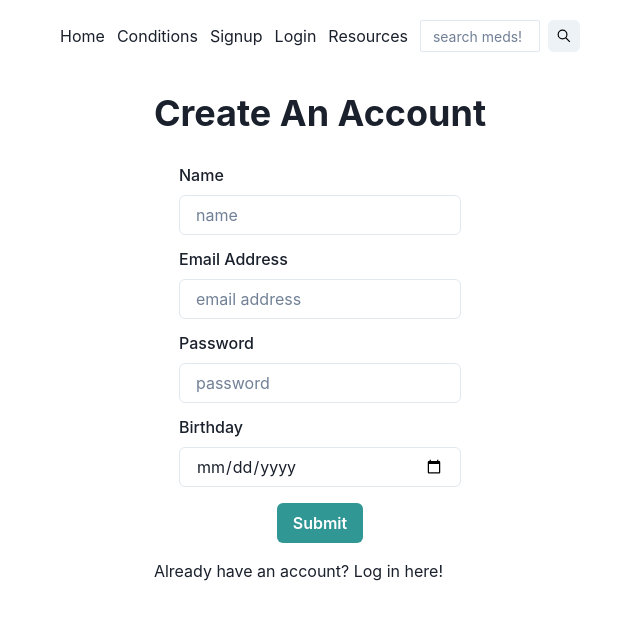
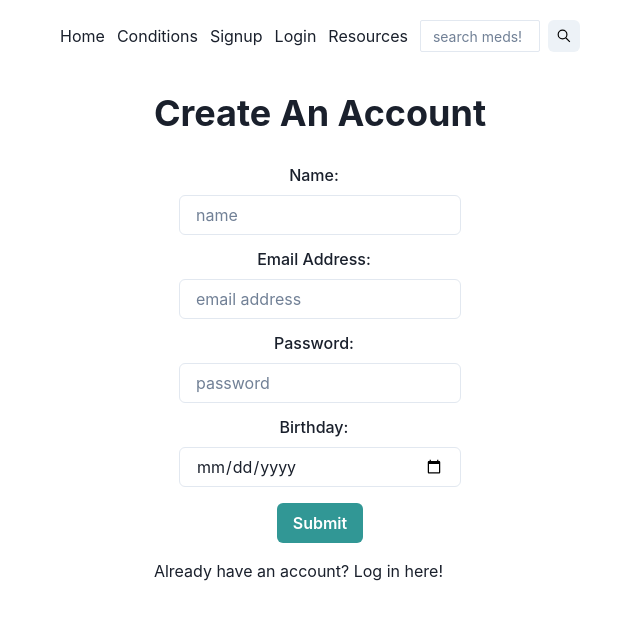
Before and after one commit to Varlotte/phase-5-project, a React (Create React App) app in the folder client/: page /signup in a window 1280 px wide. Shown: the top 620 px of the page, without its empty margins (320-960 px from the left). Built offline with nearby package versions, Linux system fonts and the light colour scheme.

Commit message:
centers text in login and signup for consistency

```diff
--- a/client/src/components/LogIn.js
+++ b/client/src/components/LogIn.js
@@ -55,7 +55,9 @@ export default function Login() {
         </Heading>
         <form onSubmit={handleSubmit(onSubmit)}>
           <FormControl mt={3} isInvalid={errors.email}>
-            <FormLabel htmlFor="email">Email Address</FormLabel>
+            <FormLabel htmlFor="email" textAlign={"center"}>
+              Email Address:
+            </FormLabel>
             <Input
               id="email"
               placeholder="email address"
@@ -73,7 +75,9 @@ export default function Login() {
           </FormControl>
 
           <FormControl mt={3} isInvalid={errors.password}>
-            <FormLabel htmlFor="password">Password</FormLabel>
+            <FormLabel htmlFor="password" textAlign={"center"}>
+              Password:
+            </FormLabel>
             <Input
               id="password"
               placeholder="password"
--- a/client/src/components/SignUp.js
+++ b/client/src/components/SignUp.js
@@ -54,7 +54,9 @@ export default function Login() {
         <Center>
           <form onSubmit={handleSubmit(onSubmit)}>
             <FormControl mt={3} isInvalid={errors.name}>
-              <FormLabel htmlFor="name">Name</FormLabel>
+              <FormLabel htmlFor="name" textAlign={"center"}>
+                Name:
+              </FormLabel>
               <Input
                 id="name"
                 placeholder="name"
@@ -71,7 +73,9 @@ export default function Login() {
               </FormErrorMessage>
             </FormControl>
             <FormControl mt={3} isInvalid={errors.email}>
-              <FormLabel htmlFor="email">Email Address</FormLabel>
+              <FormLabel htmlFor="email" textAlign={"center"}>
+                Email Address:
+              </FormLabel>
               <Input
                 id="email"
                 placeholder="email address"
@@ -89,7 +93,9 @@ export default function Login() {
             </FormControl>
 
             <FormControl mt={3} isInvalid={errors.password}>
-              <FormLabel htmlFor="password">Password</FormLabel>
+              <FormLabel htmlFor="password" textAlign={"center"}>
+                Password:
+              </FormLabel>
               <Input
                 id="password"
                 placeholder="password"
@@ -108,7 +114,9 @@ export default function Login() {
             </FormControl>
 
             <FormControl mt={3} isInvalid={errors.birthday}>
-              <FormLabel htmlFor="birthday">Birthday</FormLabel>
+              <FormLabel htmlFor="birthday" textAlign={"center"}>
+                Birthday:
+              </FormLabel>
               <Input
                 id="birthday"
                 placeholder="birthday"
```
